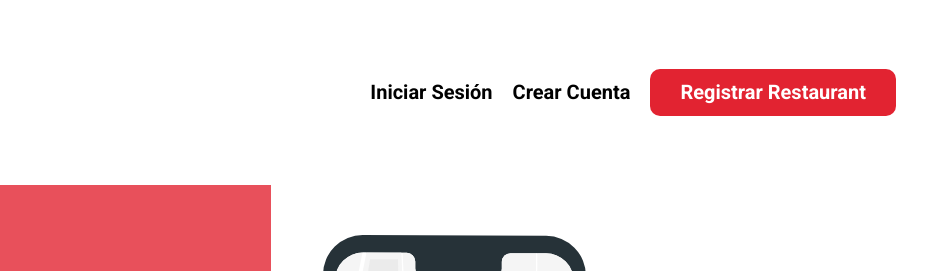
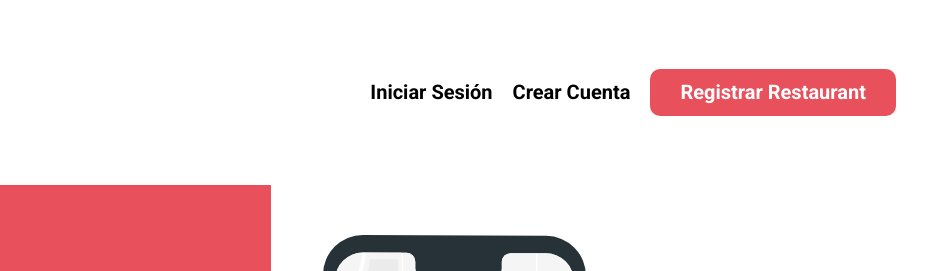
Before and after one commit to ArturoSM10/DeliveryApp, a website: page index.html in a window 1280 px wide. Shown: the top 271 px of the page, 344-1280 px from the left. Drawn offline with nearby package versions, Linux system fonts and the light colour scheme; files that its build step writes are made by us from their sources.

Commit message:
Se quito un color que no era el correcto

```diff
--- a/src/scss/base/_variables.scss
+++ b/src/scss/base/_variables.scss
@@ -8,7 +8,6 @@ $desktop: 1024px;
 
 //colores
 $primario: #E8505B;
-$primarioFuerte: #e22331;
 $secundario: #455A64;
 $negro: #000;
 $blanco: #FFF;
--- a/src/scss/header/_navegacion.scss
+++ b/src/scss/header/_navegacion.scss
@@ -36,7 +36,7 @@
         }
 
         &__element--red {
-            @include m.boton(v.$primarioFuerte, v.$blanco);
+            @include m.boton(v.$primario, v.$blanco);
 
             @include m.tablet {
                 width: auto;
```
